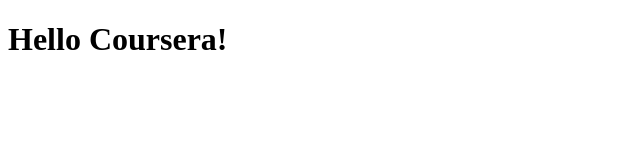
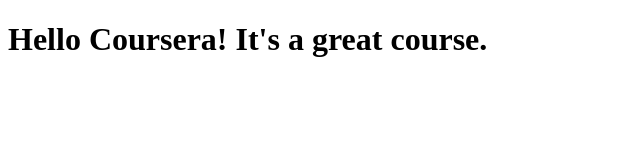
Before and after one commit to dsadels/coursera-test, a plain HTML site: page site/index.html in a window 1280 px wide. Shown: the whole page, without its empty margins (0-640 px from the left). Drawn offline with Linux system fonts and the light colour scheme.

Commit message:
Small addition to page.

```diff
--- a/site/index.html
+++ b/site/index.html
@@ -4,6 +4,6 @@
         <title>Hello Coursera!</title>
     </head>
     <body>
-       <h1>Hello Coursera!</h1>
+       <h1>Hello Coursera! It's a great course.</h1>
     </body>
 </html>
```
